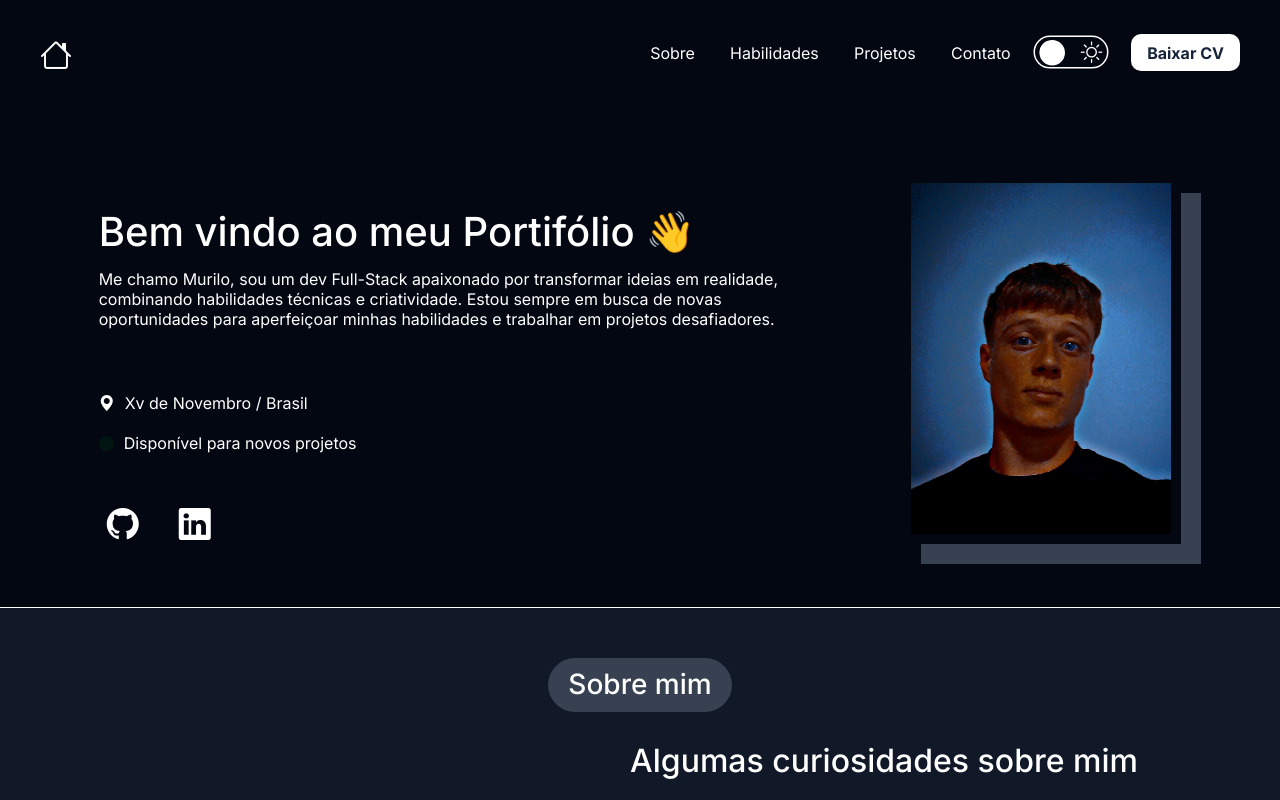
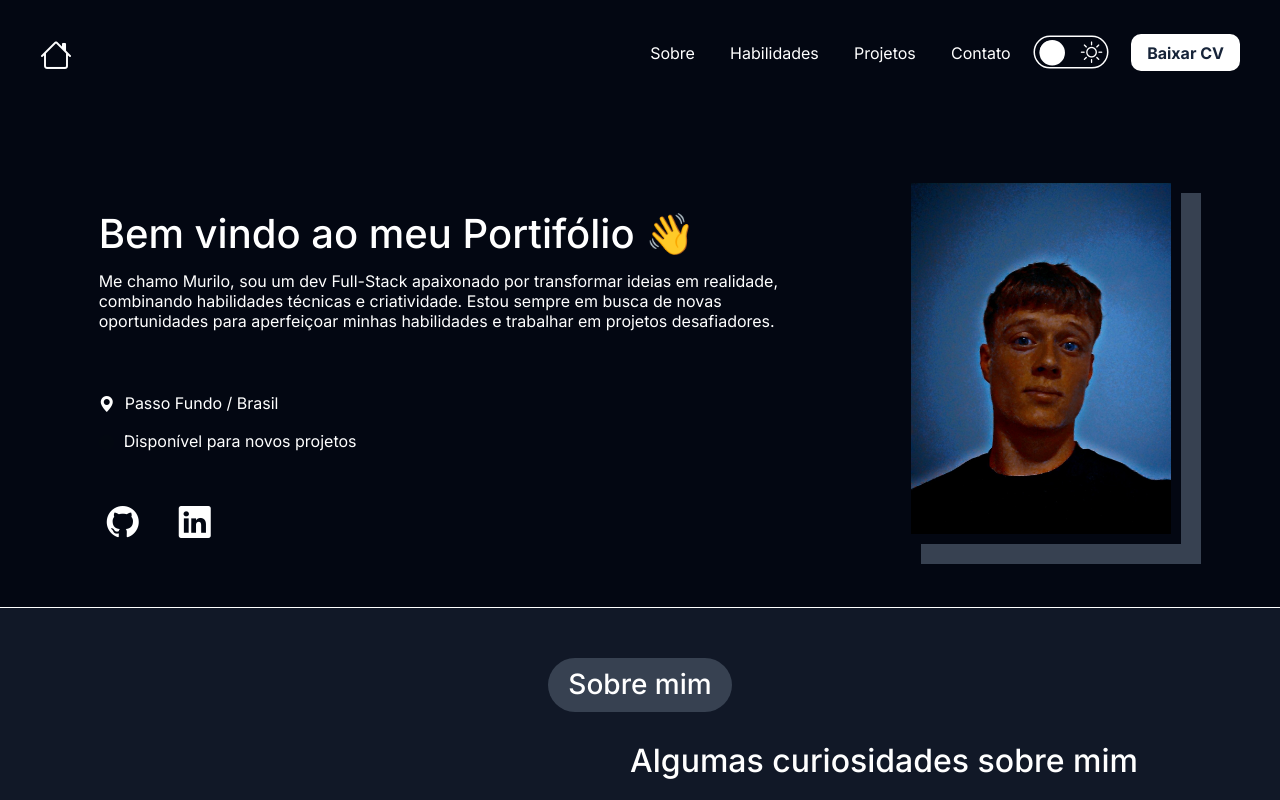
Before and after one commit to muriloklein/portfolio, a Next.js app: page / in a window 1280 px wide. Shown: the top 800 px of the page. Built offline with nearby package versions, Linux system fonts and the light colour scheme.

Commit message:
Updating

```diff
--- a/src/app/globals.sass
+++ b/src/app/globals.sass
@@ -197,7 +197,7 @@
   padding-top: 1.875rem
 
   p
-    margin-top: 1.013rem
+    margin-top: .9rem
 
 
 #welcomeTextOnlineText
@@ -207,7 +207,7 @@
   margin-top: -1rem
 
   p
-    margin-top: 1.013rem
+    margin-top: .9rem
 
   div
     background-color: rgb(6, 163, 6)
@@ -635,3 +635,22 @@
 
   #projectsSection02
     padding-top: 150px
+
+.contactTextLinks
+  text-decoration: none
+  color: var(--letterColorOne)
+  transition: .5s
+  margin: 0 1rem
+
+  &:hover
+    text-decoration: underline
+    color: var(--letterColorTwo)
+
+.contactLinks
+  font-size: 2rem
+  padding: .5rem 1rem
+  transition: .3s
+
+  &:hover
+      background-color: var(--socialLinksBackGround)
+      border-radius: .313rem
--- a/src/components/ProjectContainer/index.tsx
+++ b/src/components/ProjectContainer/index.tsx
@@ -7,7 +7,7 @@ const projectsList = [
   {
     name: "Gestor de Estoque",
     description:
-      "Uma aplicação web desenvolvida com HTML, Sass, JavaSript, React, React Router que feita para ajudar no controle de estoque de lojas de varejo, ou outros comércios, com interface bem simples e intuitiva de fácil manejo e entendimento, com armazenamento de dados feito em Local Storage.",
+      "Uma aplicação web SPA (Single Page Application) desenvolvida com HTML, Sass, JavaSript, React, React Router que feita para ajudar no controle de estoque de lojas de varejo, ou outros comércios, com interface bem simples e intuitiva de fácil manejo e entendimento, com armazenamento de dados feito em Local Storage.",
     img: GestorImg,
     techs: ["HTML", "Sass", "JavaScript", "React", "ReactRouter"],
     link: "https://stock-manager-gray.vercel.app/",
@@ -15,7 +15,7 @@ const projectsList = [
   {
     name: "Lista de Tarefas",
     description:
-      "Um projeto de uma lista de tarefas semanal desenvolvido com HTML, CSS, TypeScript, React e Next.js, feito para o usuário anotar suas atividades semanais de forma simples e intuitiva com armazenamento de dados feito em Local Storage.",
+      "Um projeto de uma lista de tarefas semanal SPA (Single Page Application) desenvolvido com HTML, CSS, TypeScript, React e Next.js, feito para o usuário anotar suas atividades semanais de forma simples e intuitiva com armazenamento de dados feito em Local Storage.",
     img: TarefasImg,
     techs: ["HTML", "CSS", "TypeScript", "React", "Next.js"],
     link: "https://to-do-list-ochre-kappa-53.vercel.app/",
--- a/src/components/SectionContact/index.tsx
+++ b/src/components/SectionContact/index.tsx
@@ -9,13 +9,27 @@ const SectionContact = () => {
       </p>
       <div id="contactDiv">
         <p className="contactText">
-          <i className="bi-envelope icons"></i> murilo.kkleinn@gmail.com
+          <i className="bi-envelope icons"></i>{" "}
+          <Link
+            href="mailto:murilo.kkleinn@gmail.com"
+            target="_blank"
+            className="contactTextLinks"
+          >
+            murilo.kkleinn@gmail.com
+          </Link>
           <button className="copyButton">
             <i className="bi-copy icons" id="emailButton"></i>
           </button>
         </p>
         <p className="contactText">
-          <i className="bi-telephone icons"></i>+55 (54) 99148-7046
+          <i className="bi-telephone icons"></i>
+          <Link
+            href=" https://wa.me/5554991487046"
+            className="contactTextLinks"
+            target="_blank"
+          >
+            +55 (54) 99148-7046
+          </Link>
           <button className="copyButton">
             <i className="bi-copy icons" id="phoneButton"></i>
           </button>
@@ -26,10 +40,10 @@ const SectionContact = () => {
       </p>
       <div className="socialLinks">
         <Link href="https://github.com/muriloklein" target="_blank">
-          <i className="bi-github icons"></i>
+          <i className="bi-github icons contactLinks"></i>
         </Link>
         <Link href="https://www.linkedin.com/in/murilo-klein/" target="_blank">
-          <i className="bi-linkedin icons"></i>
+          <i className="bi-linkedin icons contactLinks"></i>
         </Link>
       </div>
     </section>
--- a/src/components/SectionWelcome/index.tsx
+++ b/src/components/SectionWelcome/index.tsx
@@ -15,7 +15,7 @@ const SectionWelcome = () => {
         </p>
         <div id="welcomeTextLocationText">
           <i className="bi-geo-alt-fill icons"></i>
-          <p>Xv de Novembro / Brasil</p>
+          <p>Passo Fundo / Brasil</p>
         </div>
         <div id="welcomeTextOnlineText">
           <div></div>
```
